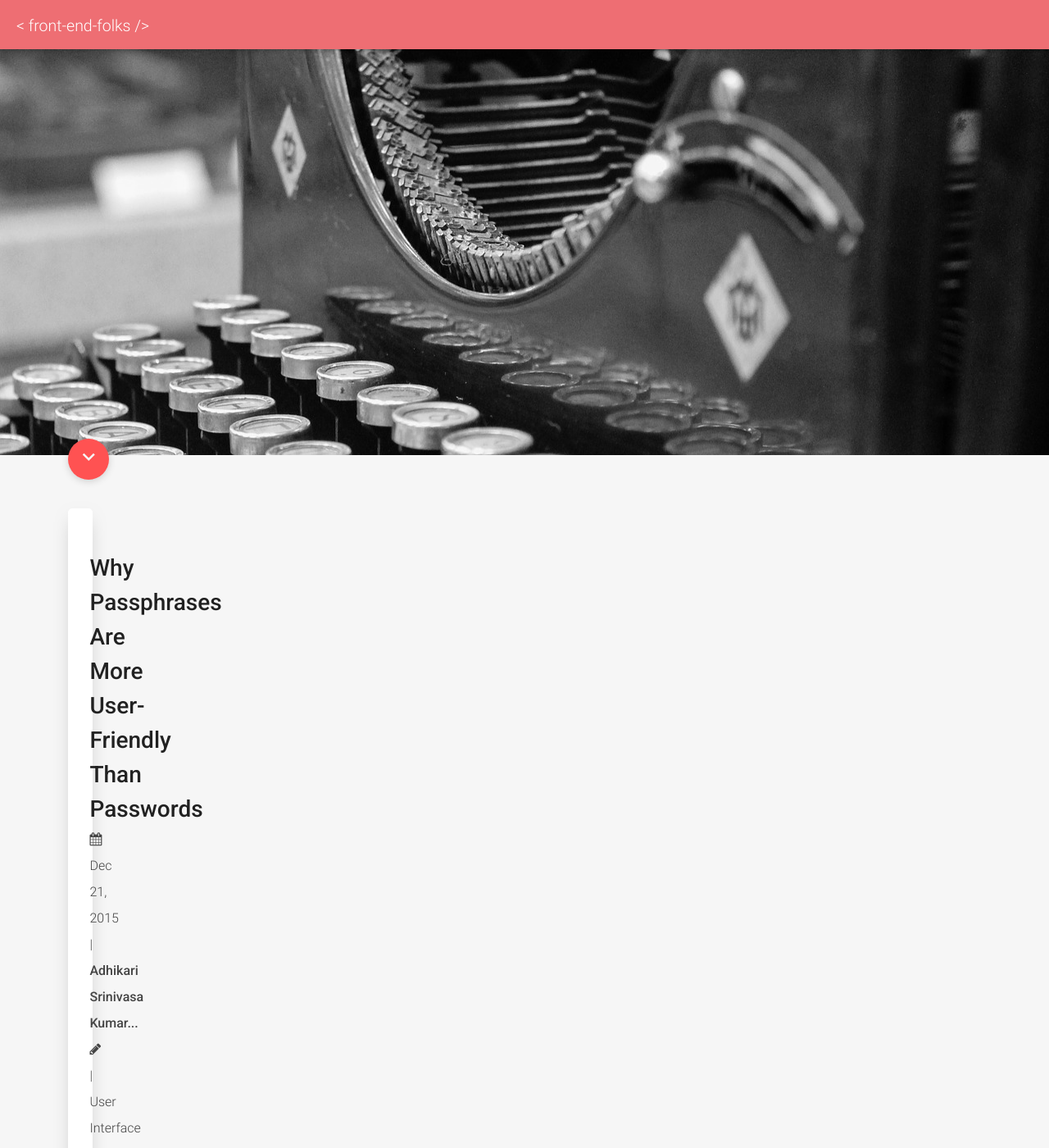
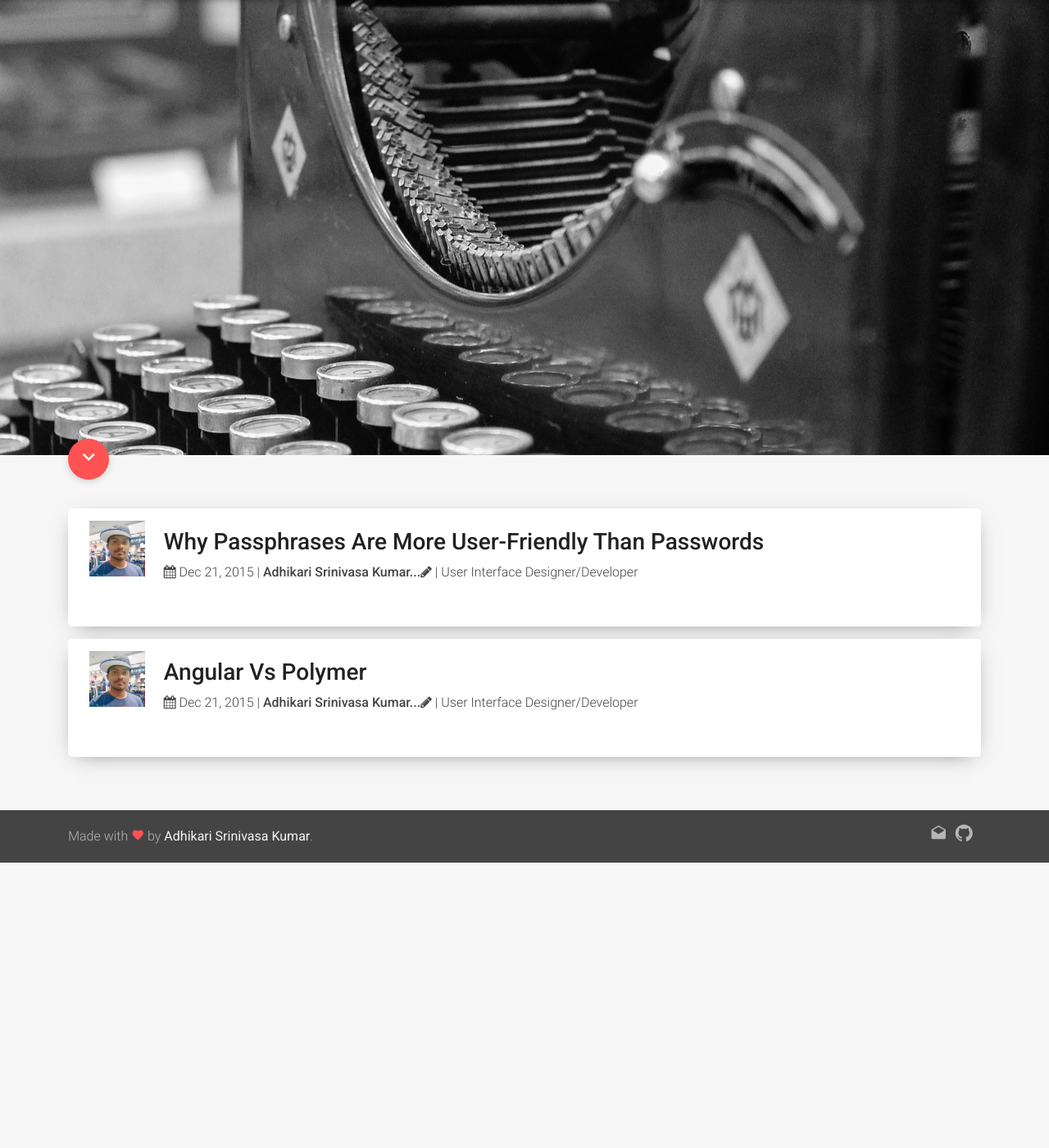
Before and after one commit to frontendfolks/frontendfolks.github.io, a Jekyll site: the page built from index.html, in a window 1280 px wide and 1400 px high. Shown: the whole window at 82% size. Built offline with Jekyll 4.4.1, drawn with Linux system fonts in a browser that asks for light colours; nearby versions of some CDN libraries; some web fonts are replaced.

Commit message:
another update on index

```diff
--- a/index.html
+++ b/index.html
@@ -36,6 +36,6 @@
 </div>
 <style>
   .post-list li {
-    width:0px!important;
+    width:100%!important;
   }
 </style>
```
